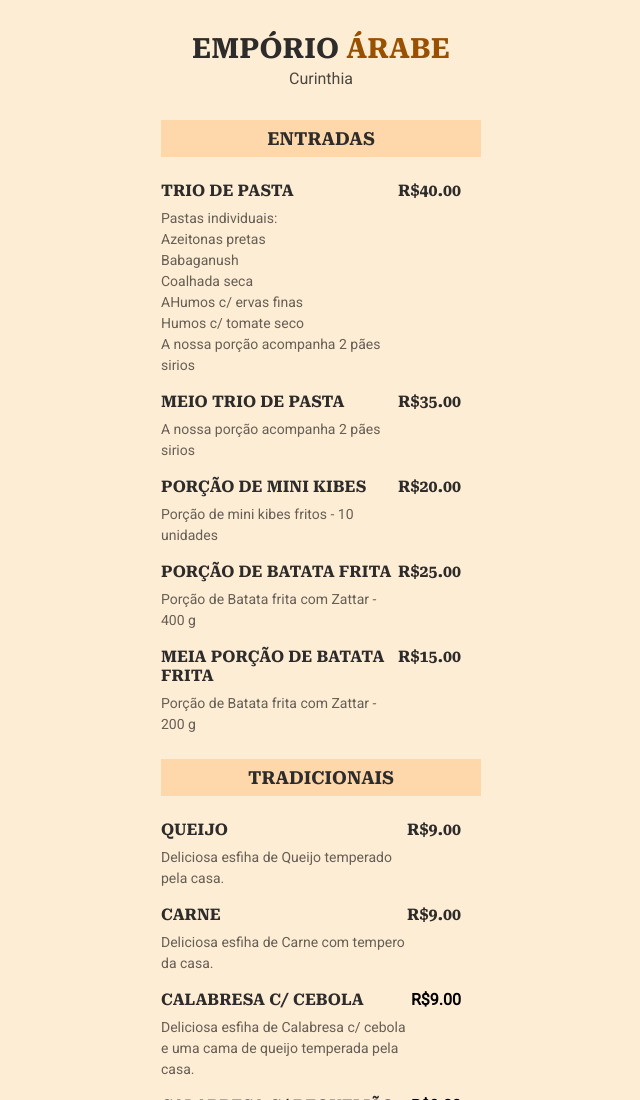
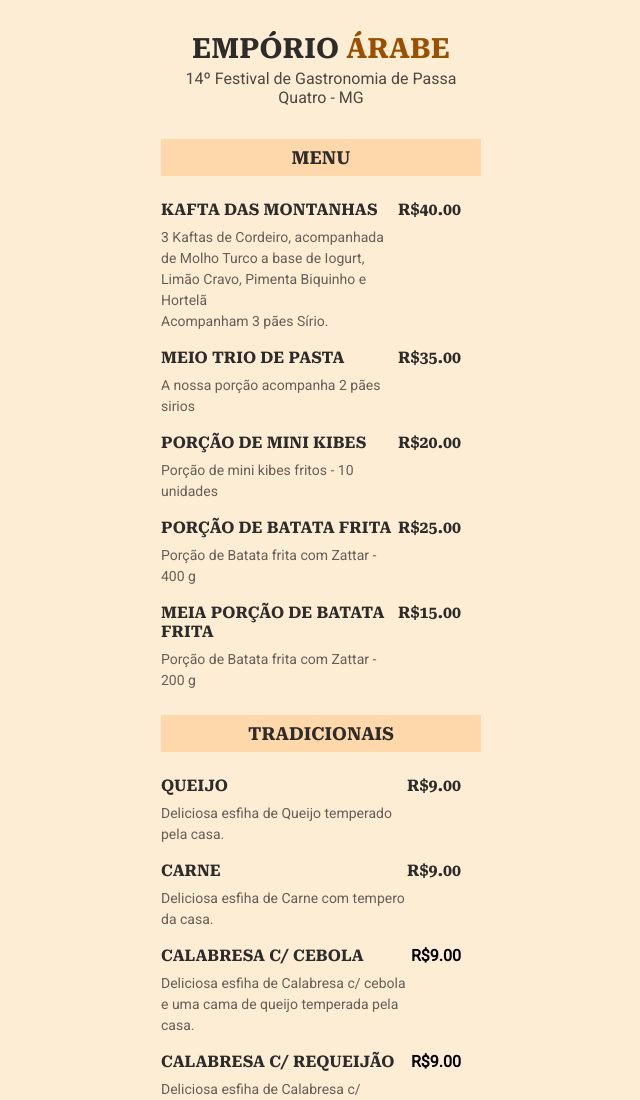
Before and after one commit to lucasport/Cardapio-gourmet, a plain HTML site: page index.html in a window 1280 px wide. Shown: the top 1100 px of the page, without its empty margins (319-959 px from the left). Drawn offline with Linux system fonts and the light colour scheme.

Commit message:
Update index.html

```diff
--- a/index.html
+++ b/index.html
@@ -14,21 +14,16 @@
   <body>
     <header>
       <h1>Empório <span>Árabe</span></h1>
-      <p>Curinthia</p>
+      <p>14º Festival de Gastronomia de Passa Quatro - MG</p>
     </header>
       <section>
-      <h2>Entradas</h2>
+      <h2>Menu</h2>
       <ul >
         <li>
           <div class="details">
-            <h3>Trio de Pasta</h3>
-            <p class="description">Pastas individuais:</br></p>
-            <p class="description">Azeitonas pretas</br></p>
-            <p class="description">Babaganush</br></p>
-            <p class="description">Coalhada seca</br></p>
-            <p class="description">AHumos c/ ervas finas</br></p>
-            <p class="description">Humos c/ tomate seco</br></p>
-            <p class="description"> A nossa porção acompanha 2 pães sirios</p>
+            <h3>Kafta das Montanhas</h3>
+            <p class="description">3 Kaftas de Cordeiro, acompanhada de Molho Turco a base de Iogurt, Limão Cravo, Pimenta Biquinho e Hortelã</p>
+            <p class=""description">Acompanham 3 pães Sírio.</p>
           </div>
           <strong class="price">
             R$40.00
```
